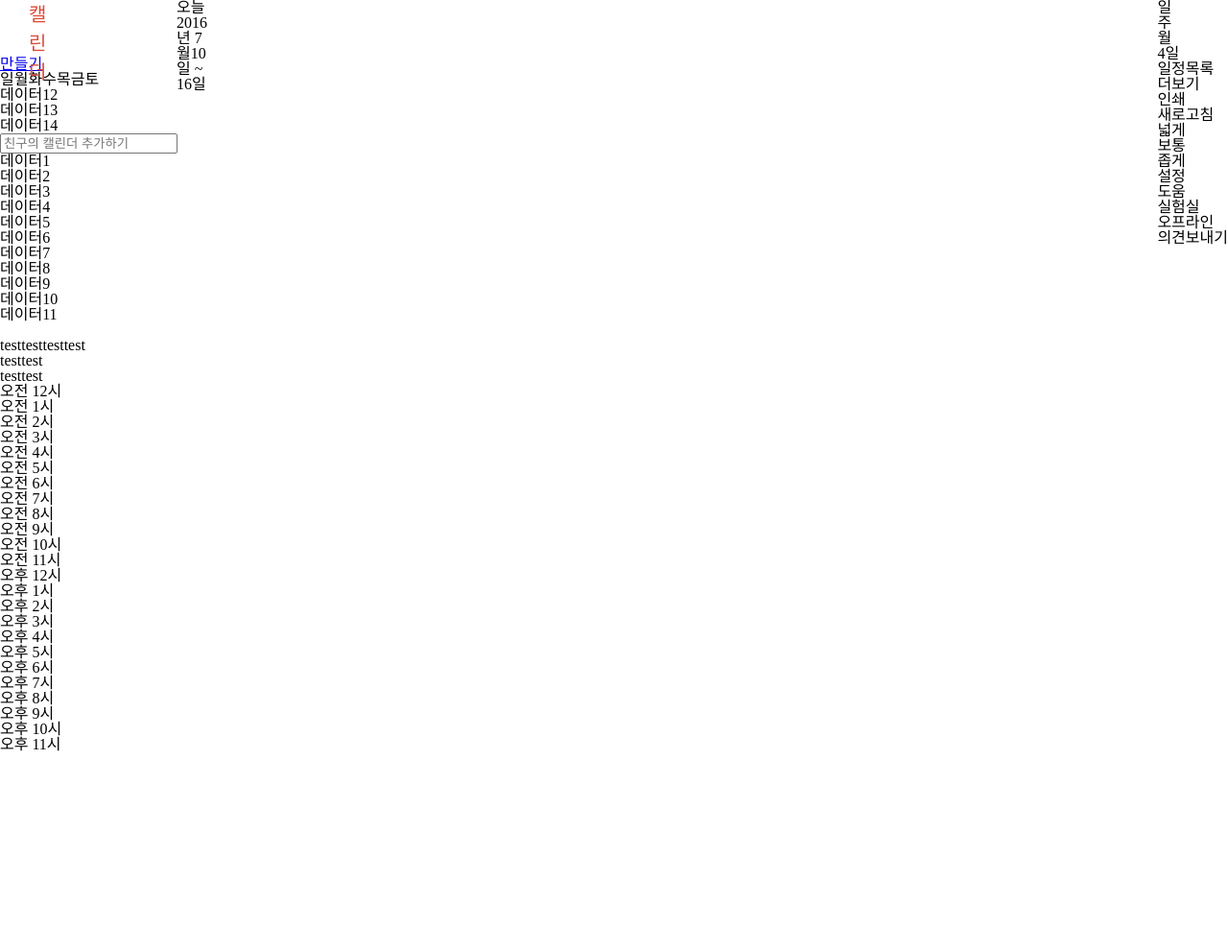
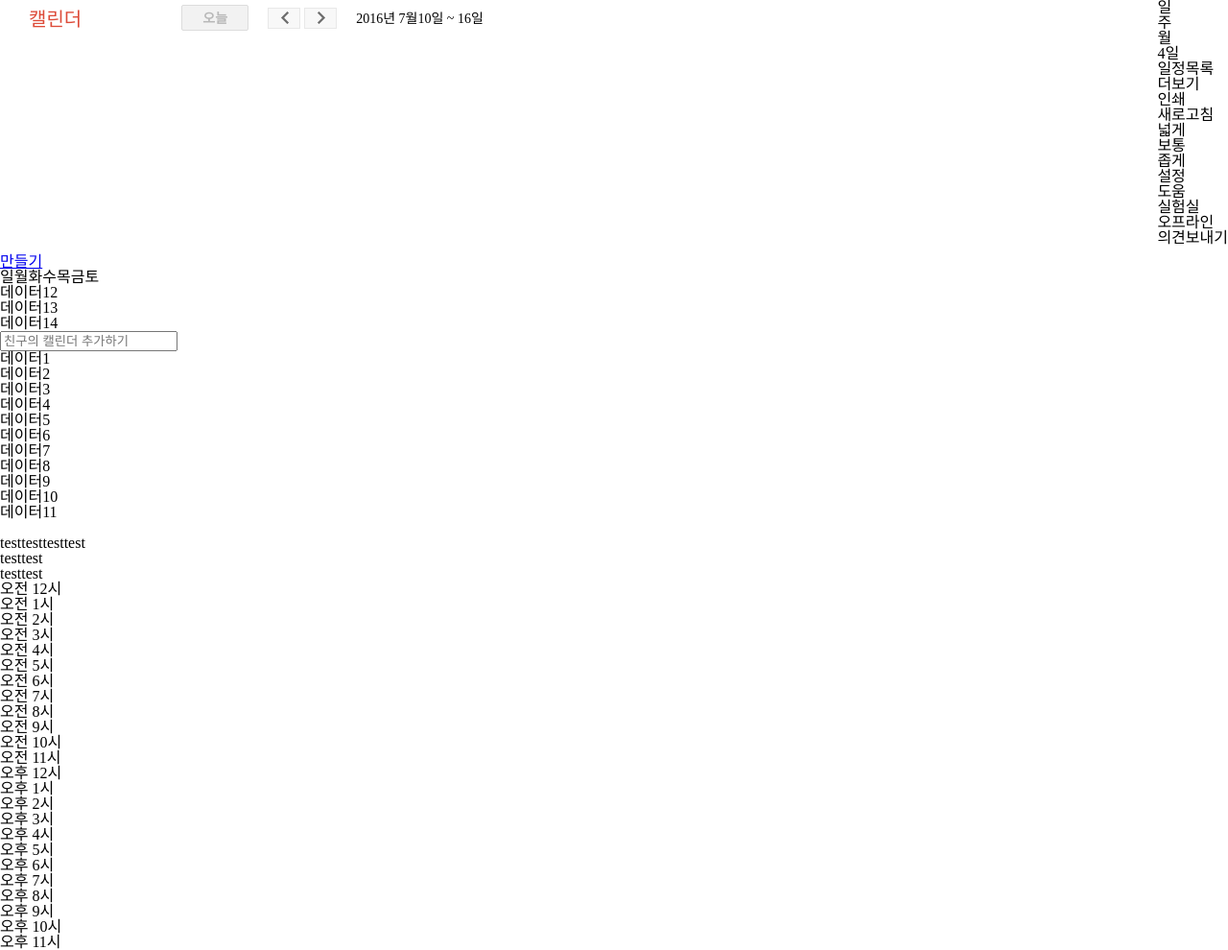
Before and after one commit to maksalizm/google_calendar, a website: page template/index.html in a window 1280 px wide. Shown: the whole page at 96% size. Before the commit the page ends 800 px from the top, so only its background shows below. Drawn offline with nearby package versions, Linux system fonts and the light colour scheme.

Commit message:
왼쪽 네비 작업 완료

```diff
--- a/static/scss/base/_mixin.scss
+++ b/static/scss/base/_mixin.scss
@@ -0,0 +1,7 @@
+@mixin clearfix {
+  &:after {
+    content: "";
+    display: table;
+    clear: both;
+  }
+}
--- a/static/scss/base/_reset.scss
+++ b/static/scss/base/_reset.scss
@@ -40,3 +40,7 @@ table {
   border-collapse: collapse;
   border-spacing: 0;
 }
+
+* {
+  box-sizing: border-box;
+}
--- a/static/scss/layout/_layout.scss
+++ b/static/scss/layout/_layout.scss
@@ -1,26 +1,97 @@
 .nav {
+    @include clearfix;
     min-height: 50px;
     padding: 0 0 9px;
-    position: relative;
     .left-nav {
-        position: absolute;
-        top: 0;
-        left: 0;
+        float: left;
         .title {
-            position: absolute;
-            left: 30px;
-            font-size: 20px;
-            line-height: 30px;
-            color: #dd4b39;
-            cursor: pointer;
+            display: inline-block;
+            margin-left: 30px;
+            margin-right: 100px;
+            margin-top: 10px;
+            span{
+                font-size: 20px;
+                color: #dd4b39;
+                line-height: 20px;
+                vertical-align: middle;
+            }
         }
         .page-state {
-            position: absolute;
-            left: 184px;
+            display: inline-block;
+            .pagination {
+                display: inline-block;
+                vertical-align: middle;
+                margin-top: 5px;
+                margin-left: 16px;
+                line-height: 27px;
+                .pagination-base-button {
+                    display: inline-block;
+                    width: 34px;
+                    height: 22px;
+                    padding: 0 2px;
+                    border: 1px solid #dcdcdc;
+                    cursor: pointer;
+                    opacity: 0.65;
+                    background : #f5f5f5 url('../img/combined.png');
+                    &:hover {
+                        background-color: rgba(0,0,0,.05);
+                        box-shadow: inset 1px 1px 0 rgba(0,0,0,.1);
+                        opacity: 1;
+                    }
+                }
+                .pagination-left {
+                    @extend .pagination-base-button;
+                    background-position: -241px -17px;
+                    border-top-right-radius: 0;
+                    border-bottom-right-radius: 0;
+                }
+                .pagination-right {
+                    @extend .pagination-base-button;
+                    background-position: -241px 0;
+                    border-top-left-radius: 0;
+                    border-bottom-left-radius: 0;
+                }
+            }
+            .date-setting {
+                display: inline-block;
+                padding-left: 16px;
+                font-size: 14px;
+            }
         }
     }
     .right-nav {
-        position: absolute;
-        right: 0;
+        float: right;
     }
 }
+
+.calendar-button {
+    display: inline-block;
+    background: #f5f5f5;
+    border: 1px solid #dcdcdc;
+    border-radius: 2px;
+    color: #444;
+    cursor: pointer;
+    font-size: 14px;
+    font-weight: bold;
+    height: 27px;
+    line-height: 27px;
+    min-width: 70px;
+    padding: 0 8px;
+    text-align: center;
+    &.disabled {
+        background: #f2f2f2;
+        color: #b8b8b8;
+    }
+    &.left-button {
+        border-top-right-radius: 0;
+        border-bottom-right-radius: 0;
+    }
+    &.right-button {
+        border-top-left-radius: 0;
+        border-bottom-left-radius: 0;
+    }
+    &:hover {
+        background-color: rgba(0,0,0,.05);
+        box-shadow: inset 1px 1px 0 rgba(0,0,0,.1);
+    }
+}
--- a/template/index.html
+++ b/template/index.html
@@ -12,18 +12,18 @@
 <nav class="nav">
     <div class="left-nav">
         <div class="title">
-            캘린더
+            <span>캘린더</span>
         </div>
         <div class="page-state">
-            <div class="date-now">
+            <div class="calendar-button disabled date-now">
                 오늘
             </div>
             <div class="pagination">
-                <div class="left-pagination"></div>
-                <div class="right-pagination"></div>
+                <div class="pagination-left"></div>
+                <div class="pagination-right"></div>
             </div>
             <div class="date-setting">
-                2016년 7월<span class="data-user-setting">10일 ~ 16일</span>
+                2016년 <span id="data_month_setting" class="data-month-setting">7월</span><span class="data-user-setting" id="data_user_setting">10일 ~ 16일</span>
             </div>
         </div>
     </div>
```
Also changed, not shown: static/css/main.css.
